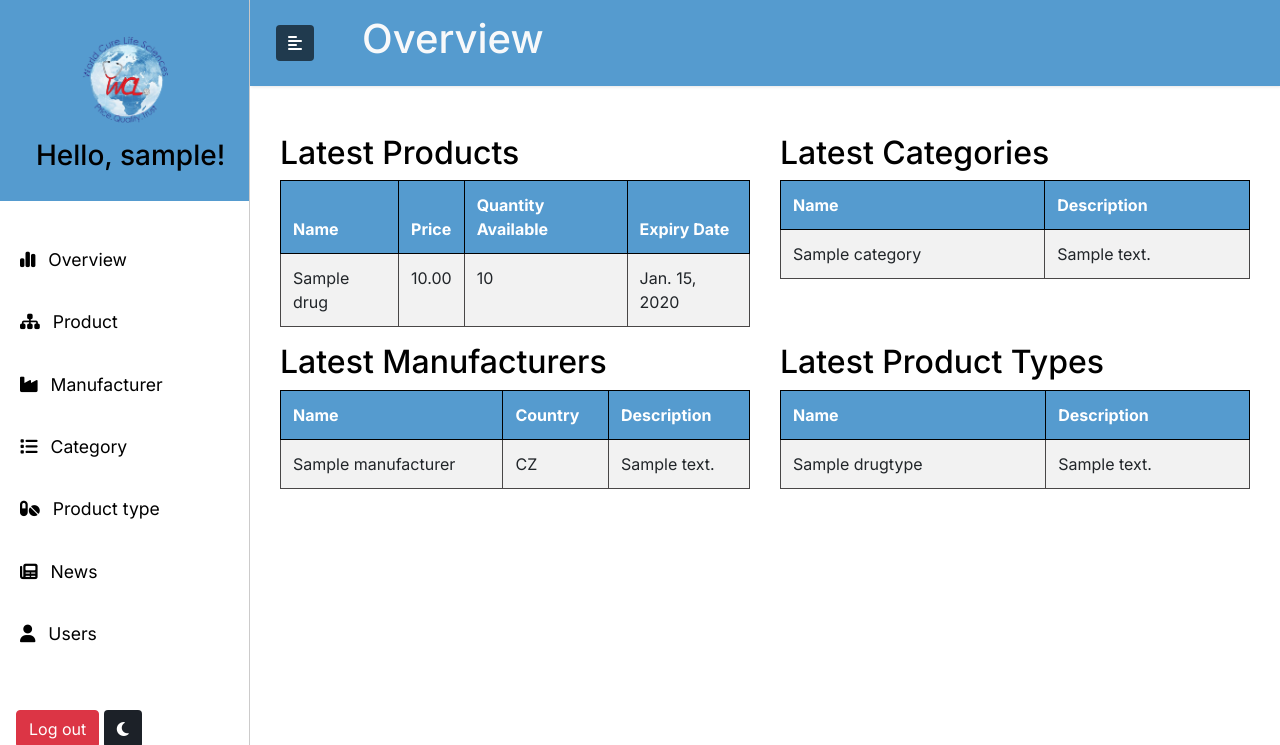
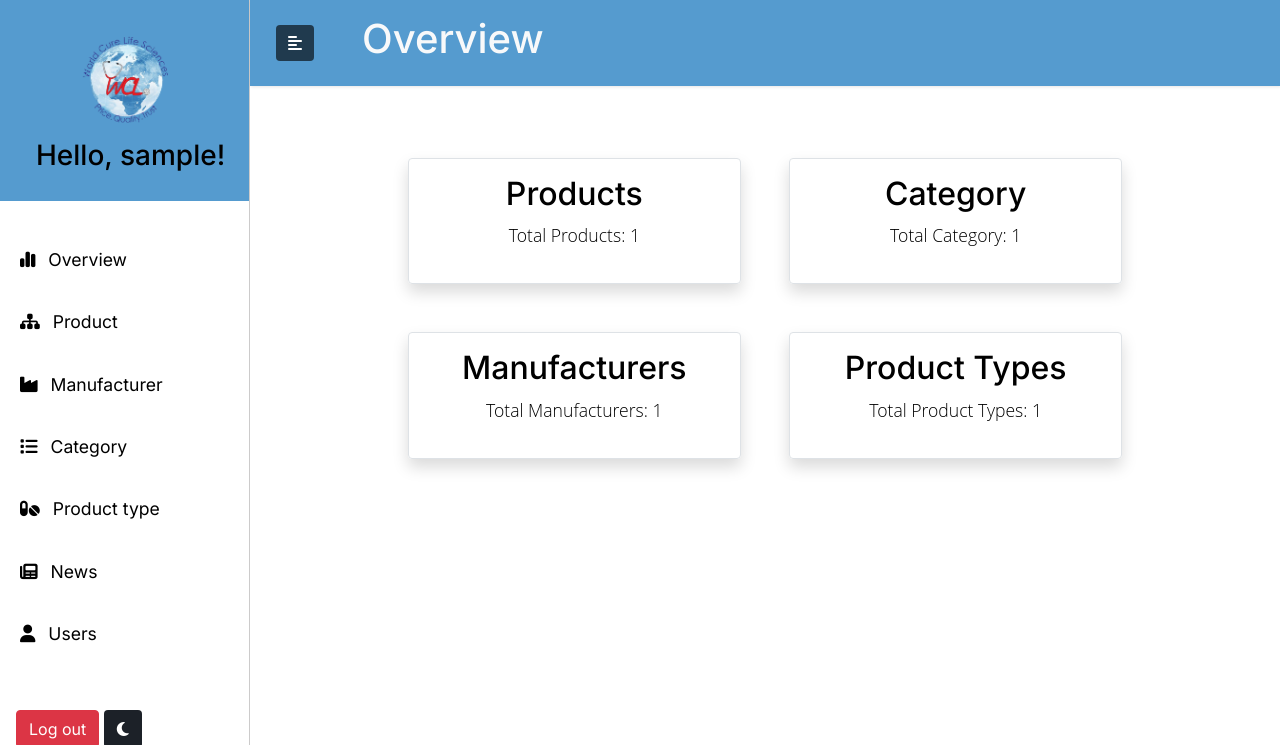
Before and after one commit to monykappa/WCL, a Django app: page /dashboard/ in a window 1280 px wide. Shown: the top 745 px of the page. Run offline with Django 5.2, Linux system fonts and the light colour scheme; a user stored in the database is signed in; tables that the repository leaves empty hold one stand-in row (values such as "Sample post"); some libraries are stand-ins or nearby versions.

Commit message:
Display total in overview page

```diff
--- a/dashboard/urls.py
+++ b/dashboard/urls.py
@@ -11,7 +11,6 @@ from django.conf import settings
 app_name = 'dashboard'
 urlpatterns = [
 
-
     #sign in
     path('sign_in/', views.SignInView.as_view(), name='sign_in'),
 
@@ -22,10 +21,8 @@ urlpatterns = [
     path('dashboard/user/', views.UserView.as_view(), name='user'),
     path('edit_user/<int:user_id>/', views.EditUserView.as_view(), name='edit_user'),
     path('dashboard/delete_user/<int:user_id>/', views.DeleteUserView.as_view(), name='delete_user'),
-    # path('dashboard/create_user/', views.CreateUserView.as_view(), name='create_user'),
 
     # Dashboard
-    # path('dashboard_base/', views.dashboard_base, name='dashboard_base'),
     path('dashboard/', views.DashboardView.as_view(), name='dashboard'),
 
 
@@ -36,29 +33,23 @@ urlpatterns = [
     path('products/delete/<slug:slug>/', views.DeleteProductView.as_view(), name='delete_product'),
 
 
-
-
-
-
-    path('dashboard/export/', views.export_to_excel, name='export_to_excel'),
+    # Export to excel
+    path('dashboard/export/', views.ExportToExcelView.as_view(), name='export_to_excel'),
 
 
     # Category
     path('dashboard/category/', views.CategoryView.as_view(), name='category'),
     path('dashboard/category/edit/<slug:category_slug>/', views.EditCategoryView.as_view(), name='edit_category'),
     path('dashboard/category/<int:category_id>/delete/', views.DeleteCategoryView.as_view(), name='delete_category'),
-    # path('dashboard/add_category/', views.AddCategoryView.as_view(), name='add_category'),
 
 
     # Manufacturer
     path('dashboard/manufacturer/', views.ManufacturerView.as_view(), name='manufacturer'),
     path('dashboard/manufacturers/edit/<slug:manufacturer_slug>/', views.EditManufacturerView.as_view(), name='edit_manufacturer'),
     path('manufacturers/<int:manufacturer_id>/delete/', views.DeleteManufacturerView.as_view(), name='delete_manufacturer'),
-    # path('dashboard/add_manufacturer/', views.AddManufacturerView.as_view(), name='add_manufacturer'),
 
     # product Type
     path('dashboard/product_type/', views.ProductTypeView.as_view(), name='product_type'),
-    # path('dashboard/add_product_type/', views.AddProductTypeView.as_view(), name='add_product_type'),
     path('dashboard/edit_product_type/edit/<slug:slug>/', views.EditProductTypeView.as_view(), name='edit_product_type'),
     path('delete_product_type/<int:drug_type_id>/', views.DeleteProductTypeView.as_view(), name='delete_product_type'),
 
--- a/dashboard/views.py
+++ b/dashboard/views.py
@@ -1,4 +1,5 @@
 from multiprocessing import AuthenticationError
+from django.views.generic import TemplateView
 from django.contrib.auth import logout
 from django.contrib.auth import login, authenticate
 from django.contrib.auth.decorators import login_required
@@ -12,17 +13,19 @@ from .models import *
 from django.views.decorators.http import require_POST
 from django.views import View
 from django.utils.decorators import method_decorator
-import pycountry
+import pycountry  # type: ignore
 from django.conf import settings
 import csv
-import openpyxl
+import openpyxl  # type: ignore
 import requests
-from openpyxl.drawing.image import Image
+from openpyxl.drawing.image import Image # type: ignore
 from io import BytesIO
 import os
 from django.contrib.auth.mixins import UserPassesTestMixin
 from django.http import HttpResponseForbidden
 
+
+# Denied access if user is not a superuser
 class SuperuserRequiredMixin(UserPassesTestMixin):
     def test_func(self):
         return self.request.user.is_superuser
@@ -30,25 +33,9 @@ class SuperuserRequiredMixin(UserPassesTestMixin):
     def handle_no_permission(self):
         return render(self.request, 'dashboard/error_pages/403.html', status=403)
 
-class EditUserView(SuperuserRequiredMixin, View):
-    def get(self, request, user_id):
-        user = get_object_or_404(User, id=user_id)
-        return render(request, 'dashboard/edit_page/edit_user.html', {'user': user})
+# User
+class UserView(View):
 
-    def post(self, request, user_id):
-        user = get_object_or_404(User, id=user_id)
-        # Handle form submission and save changes
-        user.username = request.POST.get('username')
-        user.first_name = request.POST.get('first_name')
-        user.last_name = request.POST.get('last_name')
-        user.email = request.POST.get('email')
-        user.is_superuser = request.POST.get('is_superuser') == 'on'
-        user.is_active = request.POST.get('is_active') == 'on'
-        user.is_staff = request.POST.get('is_staff') == 'on'
-        user.save()
-        return redirect('dashboard:user')  # Redirect to the user list page after saving changes
-
-class UserView(View):
     template_name = 'dashboard/user.html'
 
     def get(self, request):
@@ -83,7 +70,23 @@ class UserView(View):
         user.is_staff = is_staff
         user.save()
         return JsonResponse({'status': 'success', 'user_id': user.id})
+class EditUserView(SuperuserRequiredMixin, View):
+    def get(self, request, user_id):
+        user = get_object_or_404(User, id=user_id)
+        return render(request, 'dashboard/edit_page/edit_user.html', {'user': user})
 
+    def post(self, request, user_id):
+        user = get_object_or_404(User, id=user_id)
+        # Handle form submission and save changes
+        user.username = request.POST.get('username')
+        user.first_name = request.POST.get('first_name')
+        user.last_name = request.POST.get('last_name')
+        user.email = request.POST.get('email')
+        user.is_superuser = request.POST.get('is_superuser') == 'on'
+        user.is_active = request.POST.get('is_active') == 'on'
+        user.is_staff = request.POST.get('is_staff') == 'on'
+        user.save()
+        return redirect('dashboard:user')  # Redirect to the user list page after saving changes
 
 class DeleteUserView(View):
     def post(self, request, *args, **kwargs):
@@ -93,36 +96,41 @@ class DeleteUserView(View):
         return redirect('dashboard:user')
 
 
-def export_to_excel(request):
-    # Create a new Excel workbook
-    wb = openpyxl.Workbook()
-    ws = wb.active
+# Export products to excel
+class ExportToExcelView(TemplateView):
+    template_name = "export_to_excel.html"
 
-    # Add headers
-    ws.append(['Name', 'Description', 'Manufacturer', 'Price', 'Quantity Available', 'Expiry Date', 'Category', 'Drug Type'])
+    def get(self, request, *args, **kwargs):
+        # Create a new Excel workbook
+        wb = openpyxl.Workbook()
+        ws = wb.active
 
-    # Add data rows
-    products = Drug.objects.all()
-    for product in products:
-        ws.append([product.name, product.description, product.manufacturer.name, product.price, product.quantity_available, product.expiry_date, product.category.name, product.drug_type.name])
+        # Add headers
+        ws.append(['Name', 'Description', 'Manufacturer', 'Price', 'Quantity Available', 'Expiry Date', 'Category', 'Drug Type'])
 
-    # Define the directory to save the Excel file
-    exports_dir = os.path.join(os.path.dirname(os.path.abspath(__file__)), 'media', 'exports')
-    os.makedirs(exports_dir, exist_ok=True)  # Create the directory if it doesn't exist
+        # Add data rows
+        products = Drug.objects.all()
+        for product in products:
+            ws.append([product.name, product.description, product.manufacturer.name, product.price, product.quantity_available, product.expiry_date, product.category.name, product.drug_type.name])
 
-    # Save the workbook to a file
-    excel_file_path = os.path.join(exports_dir, 'products.xlsx')
-    wb.save(excel_file_path)
+        # Define the directory to save the Excel file
+        exports_dir = os.path.join(os.path.dirname(os.path.abspath(__file__)), 'media', 'exports')
+        os.makedirs(exports_dir, exist_ok=True)  # Create the directory if it doesn't exist
 
-    # Open the file and serve it as an HttpResponse
-    with open(excel_file_path, 'rb') as file:
-        response = HttpResponse(file.read(), content_type='application/vnd.openxmlformats-officedocument.spreadsheetml.sheet')
-        response['Content-Disposition'] = 'attachment; filename=products.xlsx'
+        # Save the workbook to a file
+        excel_file_path = os.path.join(exports_dir, 'products.xlsx')
+        wb.save(excel_file_path)
 
-    return response
+        # Open the file and serve it as an HttpResponse
+        with open(excel_file_path, 'rb') as file:
+            response = HttpResponse(file.read(), content_type='application/vnd.openxmlformats-officedocument.spreadsheetml.sheet')
+            response['Content-Disposition'] = 'attachment; filename=products.xlsx'
+
+        return response
 
 # Sign in
 class SignInView(View):
+
     def get(self, request):
         return render(request, "dashboard/sign_in.html")
 
@@ -142,22 +150,20 @@ class LogoutView(View):
         return redirect('dashboard:sign_in')
 
 
-# def dashboard_base(request):
-#     return render(request, 'dashboard/dashboard_base.html')
-
+# Dashboard
 @method_decorator(login_required, name='dispatch')
 class DashboardView(View):
     def get(self, request):
-        latest_products = Drug.objects.order_by('-created_at')[:5]
-        latest_categories = Category.objects.order_by('-created_at')[:5]
-        latest_manufacturers = Manufacturer.objects.order_by('-created_at')[:5]
-        latest_product_types = DrugType.objects.order_by('-created_at')[:5]
+        products = Drug.objects.all()
+        categories = Category.objects.all()
+        manufacturers = Manufacturer.objects.all()
+        product_types = DrugType.objects.all()
 
         context = {
-            'latest_products': latest_products,
-            'latest_categories': latest_categories,
-            'latest_manufacturers': latest_manufacturers,
-            'latest_product_types': latest_product_types,
+            'products': products,
+            'categories': categories,
+            'manufacturers': manufacturers,
+            'product_types': product_types,
         }
 
         return render(request, 'dashboard/overview.html', context)
@@ -187,7 +193,6 @@ class ProductsView(View):
         return render(request, 'dashboard/add_page/add_product.html', {'form': form})
 
 
-
 class ProductDetailsView(View):
     def get(self, request, product_id):
         try:
@@ -214,9 +219,6 @@ class ProductDetailsView(View):
             return JsonResponse(product_data)
         except Drug.DoesNotExist:
             return JsonResponse({'error': 'Product not found'}, status=404)
-
-
-
 
 class EditProductView(SuperuserRequiredMixin, View):
     def get(self, request, slug):
@@ -246,7 +248,6 @@ class EditProductView(SuperuserRequiredMixin, View):
             return redirect('dashboard:products')
         return render(request, 'dashboard/edit_page/edit_product.html', {'form': form})
 
-
 class DeleteProductView(SuperuserRequiredMixin, View):
     def post(self, request, slug):
         # Retrieve the product
@@ -257,8 +258,6 @@ class DeleteProductView(SuperuserRequiredMixin, View):
 
         # Return a success message
         return redirect('dashboard:products')
-
-
 
 
 # category
@@ -297,19 +296,6 @@ class DeleteCategoryView(SuperuserRequiredMixin, View):
         category = get_object_or_404(Category, id=category_id)
         category.delete()
         return redirect('dashboard:category')
-
-# @method_decorator(login_required, name='dispatch')
-# class AddCategoryView(View):
-#     def get(self, request):
-#         form = CategoryForm()
-#         return render(request, 'dashboard/add_page/add_category.html', {'form': form})
-
-#     def post(self, request):
-#         form = CategoryForm(request.POST)
-#         if form.is_valid():
-#             form.save()
-#             return redirect('dashboard:category')
-#         return render(request, 'dashboard/add_page/add_category.html', {'form': form})
 
 
 
@@ -350,8 +336,6 @@ class ManufacturerView(View):
             else:
                 return render(request, 'dashboard/manufacturer.html', {'form': form})
 
-
-
 @method_decorator(login_required, name='dispatch')
 class EditManufacturerView(SuperuserRequiredMixin, View):
     def get(self, request, manufacturer_slug):
@@ -366,8 +350,6 @@ class EditManufacturerView(SuperuserRequiredMixin, View):
             form.save()
             return redirect('dashboard:manufacturer')  # Assuming this redirects to the manufacturer list page
         return render(request, 'dashboard/edit_page/edit_manufacturer.html', {'form': form})
-
-
 
 @method_decorator(login_required, name='dispatch')
 class DeleteManufacturerView(SuperuserRequiredMixin, View):
@@ -391,7 +373,6 @@ class ProductTypeView(View):
         else:
             errors = form.errors.as_json()
             return JsonResponse({'success': False, 'errors': errors})  # Return JSON response for errors
-
 
 
 @method_decorator(login_required, name='dispatch')
--- a/product/admin.py
+++ b/product/admin.py
@@ -6,7 +6,7 @@ class TimeStampedModelAdmin(admin.ModelAdmin):
     readonly_fields = ('created_at', 'updated_at')
 
 class DrugAdmin(admin.ModelAdmin):
-    list_display = ('name', 'description', 'display_image', 'manufacturer', 'price', 'quantity_available', 'expiry_date', 'category', 'drug_type')
+    list_display = ('name', 'created_at', 'description', 'display_image', 'manufacturer', 'price', 'quantity_available', 'expiry_date', 'category', 'drug_type')
 
     def display_image(self, obj):
         if obj.image:
@@ -16,6 +16,7 @@ class DrugAdmin(admin.ModelAdmin):
 
     display_image.allow_tags = True
 
+
 admin.site.register(Drug, DrugAdmin)
 admin.site.register(DrugType, TimeStampedModelAdmin)
 admin.site.register(Manufacturer, TimeStampedModelAdmin)
--- a/templates/dashboard/overview.html
+++ b/templates/dashboard/overview.html
@@ -1,100 +1,35 @@
 {% extends 'dashboard/dashboard_base.html' %}
-
-
 
 <h1 class="d-inline-block ml-auto">{% block dashboard_title %}Overview{% endblock dashboard_title%}
 </h1>
 {% block content %}
 
-<div class="container">
-    <div class="row">
+    <div class="container">
+        <div class="row justify-content-center text-center">
+            <div class="col-md-4 border rounded shadow p-3 m-4">
+                <h2>Products</h2>
+                <p>Total Products: {{ products|length }}</p>
+            </div>
+            <div class="col-md-4 border rounded shadow p-3 m-4">
+                <h2>Category</h2>
+                <p>Total Category: {{ categories|length }}</p>
+            </div>
+        </div>
 
-        <div class="col-md-6">
-            <h2>Latest Products</h2>
-            <table class="table table-striped">
-                <thead class="thead-dark">
-                    <tr>
-                        <th>Name</th>
-                        <th>Price</th>
-                        <th>Quantity Available</th>
-                        <th>Expiry Date</th>
-                    </tr>
-                </thead>
-                <tbody>
-                    {% for product in latest_products %}
-                    <tr>
-                        <td>{{ product.name }}</td>
-                        <td>{{ product.price }}</td>
-                        <td>{{ product.quantity_available }}</td>
-                        <td>{{ product.expiry_date }}</td>
-                    </tr>
-                    {% endfor %}
-                </tbody>
-            </table>
-        </div>
-        <div class="col-md-6">
-            <h2>Latest Categories</h2>
-            <table class="table table-striped">
-                <thead class="thead-dark">
-                    <tr>
-                        <th>Name</th>
-                        <th>Description</th>
-                    </tr>
-                </thead>
-                <tbody>
-                    {% for category in latest_categories %}
-                    <tr>
-                        <td>{{ category.name }}</td>
-                        <td>{{ category.description }}</td>
-                    </tr>
-                    {% endfor %}
-                </tbody>
-            </table>
+        <div class="row justify-content-center text-center">
+            <div class="col-md-4 border rounded shadow p-3 m-4">
+                <h2>Manufacturers</h2>
+                <p>Total Manufacturers: {{ manufacturers|length }}</p>
+            </div>
+            <div class="col-md-4 border rounded shadow p-3 m-4">
+                <h2>Product Types</h2>
+                <p>Total Product Types: {{ product_types|length }}</p>
+            </div>
         </div>
     </div>
 
-    <div class="row">
-        <div class="col-md-6">
-            <h2>Latest Manufacturers</h2>
-            <table class="table table-striped">
-                <thead class="thead-dark">
-                    <tr>
-                        <th>Name</th>
-                        <th>Country</th>
-                        <th>Description</th>
-                    </tr>
-                </thead>
-                <tbody>
-                    {% for manufacturer in latest_manufacturers %}
-                    <tr>
-                        <td>{{ manufacturer.name }}</td>
-                        <td>{{ manufacturer.country }}</td>
-                        <td>{{ manufacturer.description }}</td>
-                    </tr>
-                    {% endfor %}
-                </tbody>
-            </table>
-        </div>
-        <div class="col-md-6">
-            <h2>Latest Product Types</h2>
-            <table class="table table-striped">
-                <thead class="thead-dark">
-                    <tr>
-                        <th>Name</th>
-                        <th>Description</th>
-                    </tr>
-                </thead>
-                <tbody>
-                    {% for product_type in latest_product_types %}
-                    <tr>
-                        <td>{{ product_type.name }}</td>
-                        <td>{{ product_type.description }}</td>
-                    </tr>
-                    {% endfor %}
-                </tbody>
-            </table>
-        </div>
-    </div>
-</div>
+
+
+
 
 {% endblock content %}
--- a/templates/home/contact_us.html
+++ b/templates/home/contact_us.html
@@ -40,8 +40,8 @@ Contact Us | WCL
                 <a href="mailto:wcl@gmail.com" class="mt-4 hidden-bottom"><p class="mt-4 hidden-bottom">wcl@gmail.com</p></a>
             </div>
             <div class="col-md-12 mt-5">
-                <h3>Our Address</h3>
-                <p class="mt-5"># 127, Street Lum, Phsar Teuk Thla Village, Sangkat Teuk Thla, Khan Sek Sok, Phnom Penh.</p>
+                <h3 class="hidden-bottom">Our Address</h3>
+                <p class="mt-5 hidden-bottom"># 127, Street Lum, Phsar Teuk Thla Village, Sangkat Teuk Thla, Khan Sek Sok, Phnom Penh.</p>
             </div>
             <div class="col-md-12">
                 <h3 class="hidden-top mt-5">OR</h3>
```
Also changed, not shown: 2 other files.
